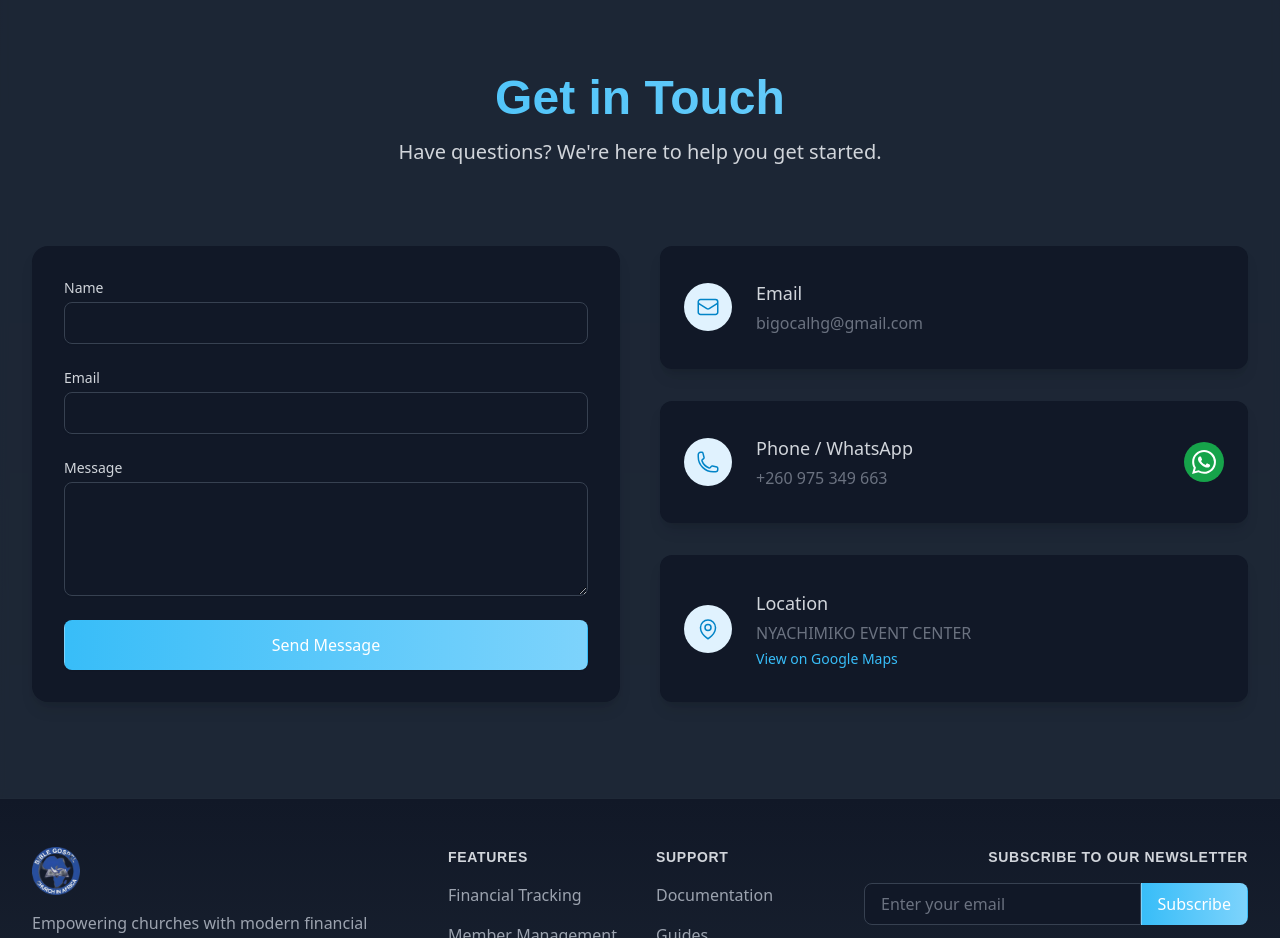
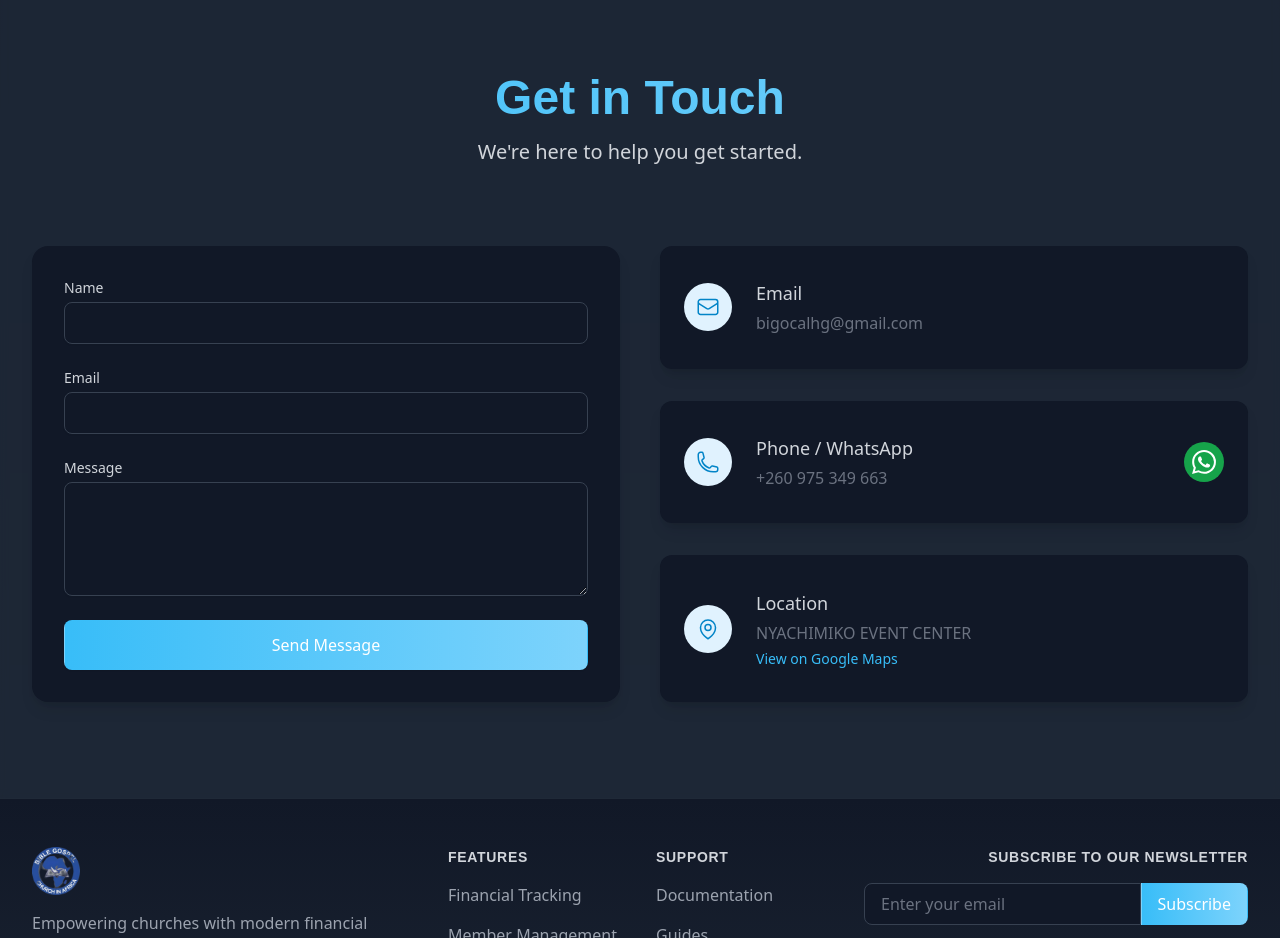
Before and after one commit to Numzn/church-finance-system, a React (Create React App) app: page / in a window 1280 px wide. Shown: the part 2580-3518 px from the top of the page. Built offline with nearby package versions, Linux system fonts and the light colour scheme; no server answers; a web font is replaced by a local one; what @react-pdf/renderer would draw is missing.

Commit message:
fix: resolve ESLint warnings and errors

```diff
--- a/src/components/dashboard/Settings.js
+++ b/src/components/dashboard/Settings.js
@@ -342,7 +342,7 @@ function Settings() {
                           </p>
                         </div>
                         <p className="text-sm text-gray-500 dark:text-gray-400 mb-2">
-                          To confirm, please type "DELETE ALL DATA" in the field below:
+                          To confirm, please type &quot;DELETE ALL DATA&quot; in the field below:
                         </p>
                         <input
                           type="text"
--- a/src/components/landing/LandingPage.js
+++ b/src/components/landing/LandingPage.js
@@ -656,7 +656,7 @@ const LandingPage = () => {
               animate={{ opacity: 1, y: 0 }}
               transition={{ delay: 0.4, duration: 0.6 }}
             >
-              Have questions? We're here to help you get started.
+              We&apos;re here to help you get started.
             </motion.p>
           </motion.div>
 
--- a/src/utils/analytics.js
+++ b/src/utils/analytics.js
@@ -124,7 +124,7 @@ export const calculateQuarterlyStats = (submissions = []) => {
     if (!date) return;
 
     const month = date.getMonth();
-    const quarter = Object.entries(quarters).find(([key, data]) => data.months.includes(month))?.[0];
+    const quarter = Object.entries(quarters).find(([key]) => data.months.includes(month))?.[0];
     if (quarter) {
       quarters[quarter].tithes += parseAmount(submission.tithe);
       quarters[quarter].offerings += parseAmount(submission.offering);
```
